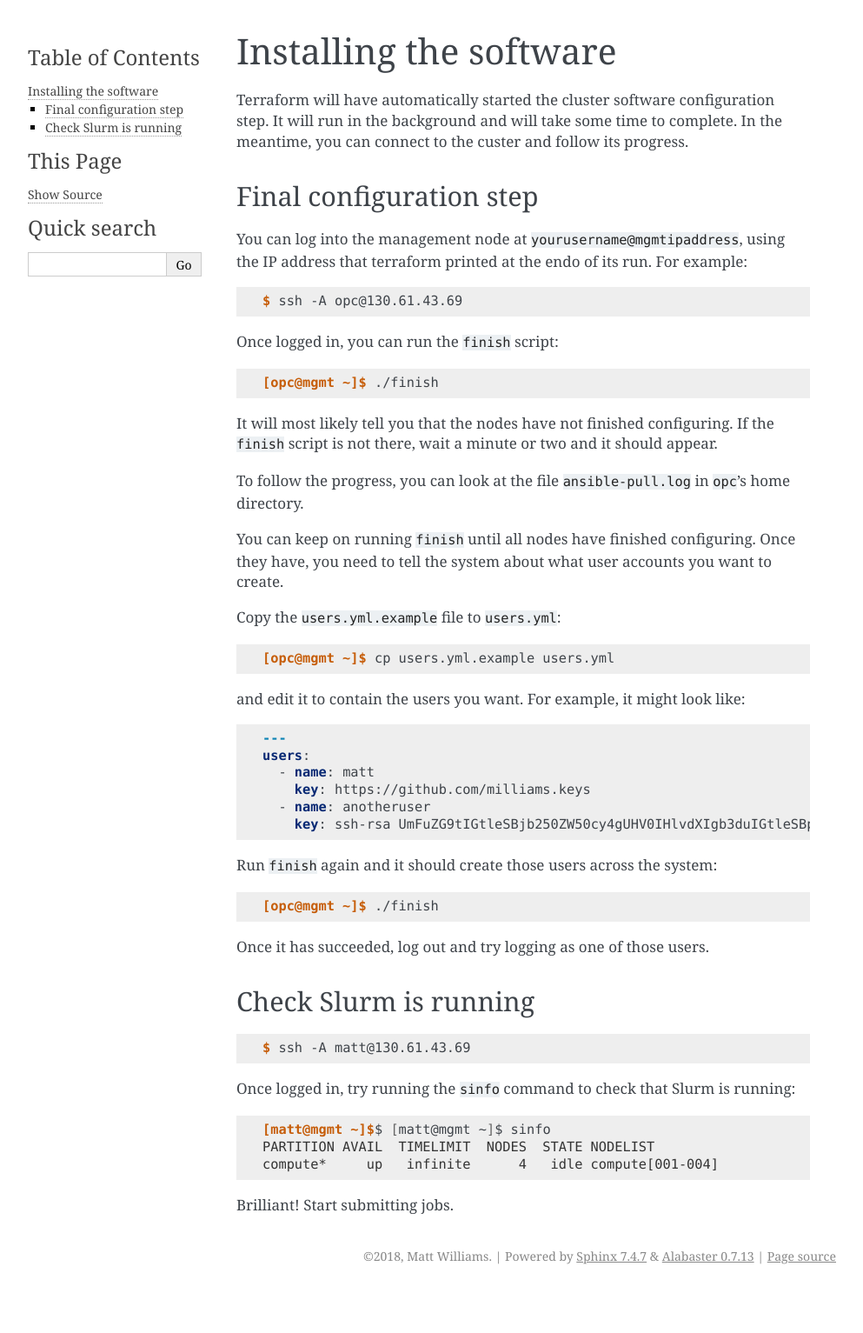
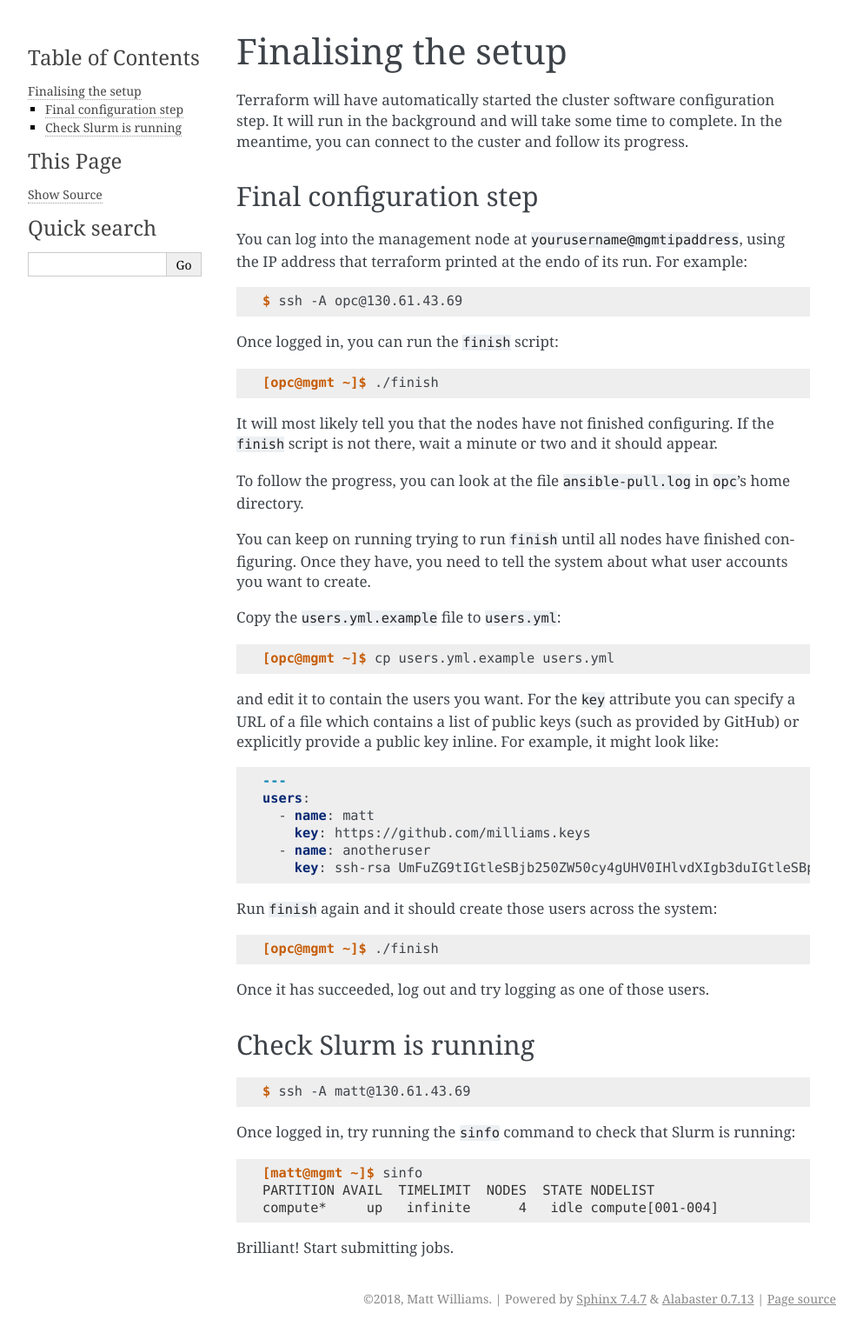
Before and after one commit to clusterinthecloud/docs, a Sphinx documentation site: the page built from source/ansible.rst, in a window 1280 px wide. Shown: the whole page at 87% size, without its empty margins (148-1141 px from the left). Built offline with Sphinx 7.4.7, drawn with Linux system fonts in a browser that asks for light colours; before the commit the page ends 1484 px from its top, so only the background shows below that.

Commit message:
Tidy up the Ansible docs

```diff
--- a/source/ansible.rst
+++ b/source/ansible.rst
@@ -1,5 +1,5 @@
-Installing the software
-=======================
+Finalising the setup
+====================
 
 Terraform will have automatically started the cluster software configuration step.
 It will run in the background and will take some time to complete.
@@ -27,7 +27,7 @@ If the ``finish`` script is not there, wait a minute or two and it should appear
 
 To follow the progress, you can look at the file ``ansible-pull.log`` in ``opc``'s home directory.
 
-You can keep on running ``finish`` until all nodes have finished configuring.
+You can keep on running trying to run ``finish`` until all nodes have finished configuring.
 Once they have, you need to tell the system about what user accounts you want to create.
 
 Copy the ``users.yml.example`` file to ``users.yml``:
@@ -37,6 +37,8 @@ Copy the ``users.yml.example`` file to ``users.yml``:
    [opc@mgmt ~]$ cp users.yml.example users.yml
 
 and edit it to contain the users you want.
+For the ``key`` attribute you can specify a URL of a file which contains a list of public keys (such as provided by GitHub)
+or explicitly provide a public key inline.
 For example, it might look like:
 
 .. code-block:: yaml
@@ -67,7 +69,7 @@ Once logged in, try running the ``sinfo`` command to check that Slurm is running
 
 .. code-block:: shell-session
 
-   [matt@mgmt ~]$$ [matt@mgmt ~]$ sinfo
+   [matt@mgmt ~]$ sinfo
    PARTITION AVAIL  TIMELIMIT  NODES  STATE NODELIST
    compute*     up   infinite      4   idle compute[001-004]
 
```
